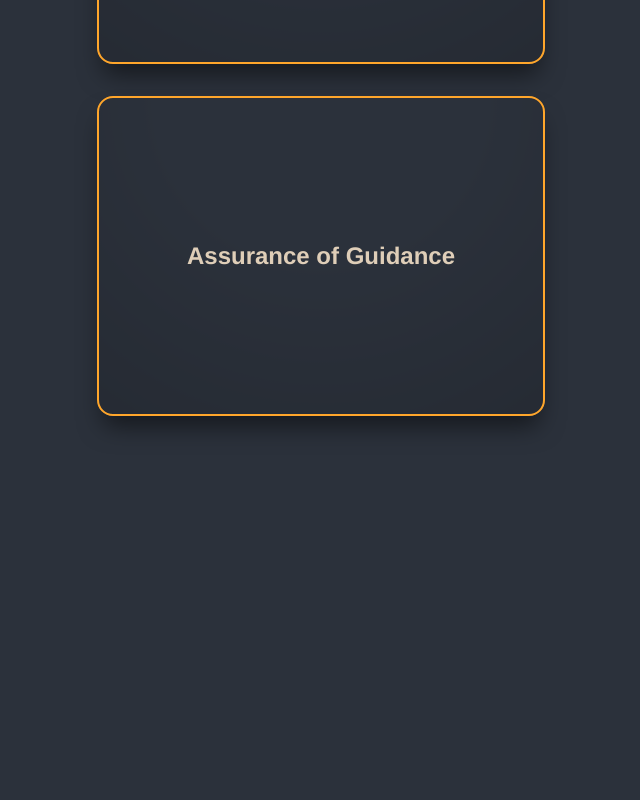
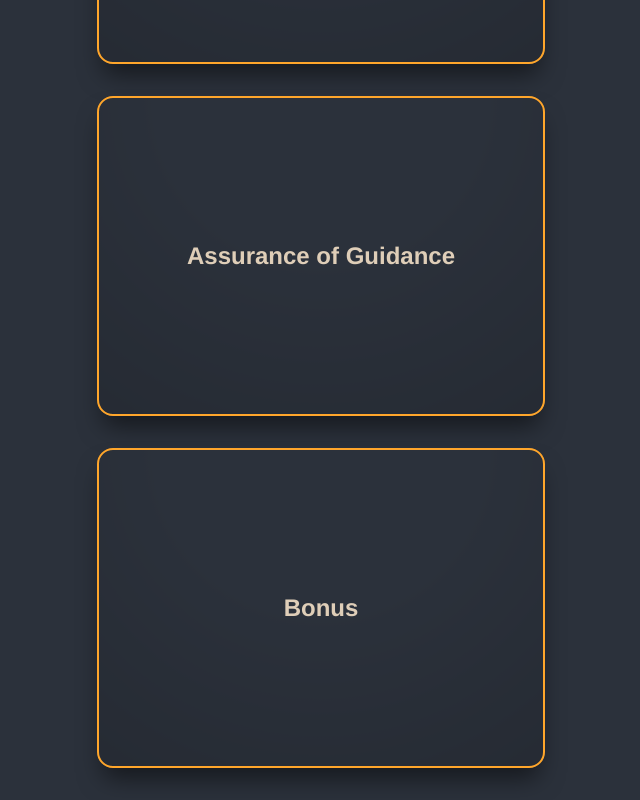
Before and after one commit to brendanbax/2-7-study, a Vue app: page /#/flash-cards in a window 1280 px wide. Shown: the part 1424-2224 px from the top of the page, without its empty margins (319-959 px from the left). Before the commit the page ends 1872 px from the top, so only its background shows below. Built offline with nearby package versions, Linux system fonts and the light colour scheme.

Commit message:
Update bible.js
Add new verse

```diff
--- a/src/data/bible.js
+++ b/src/data/bible.js
@@ -49,4 +49,14 @@ export default [
     },
     reference: 'Proverbs 3:5-6',
   },
+  {
+    id: 6,
+    title: 'Bonus',
+    text: {
+      ESV: 'Truly, truly, I say to you, whoever hears my word and believes him who sent me has eternal life. He does not come into judgment, but has passed from death to life.',
+      NIV: 'Very truly I tell you, whoever hears my word and believes him who sent me has eternal life and will not be judged but has crossed over from death to life.',
+      NKJV: 'Most assuredly, I say to you, he who hears My word and believes in Him who sent Me has everlasting life, and shall not come into judgment, but has passed from death into life.',
+    },
+    reference: 'John 5:24',
+  },
 ]
```
